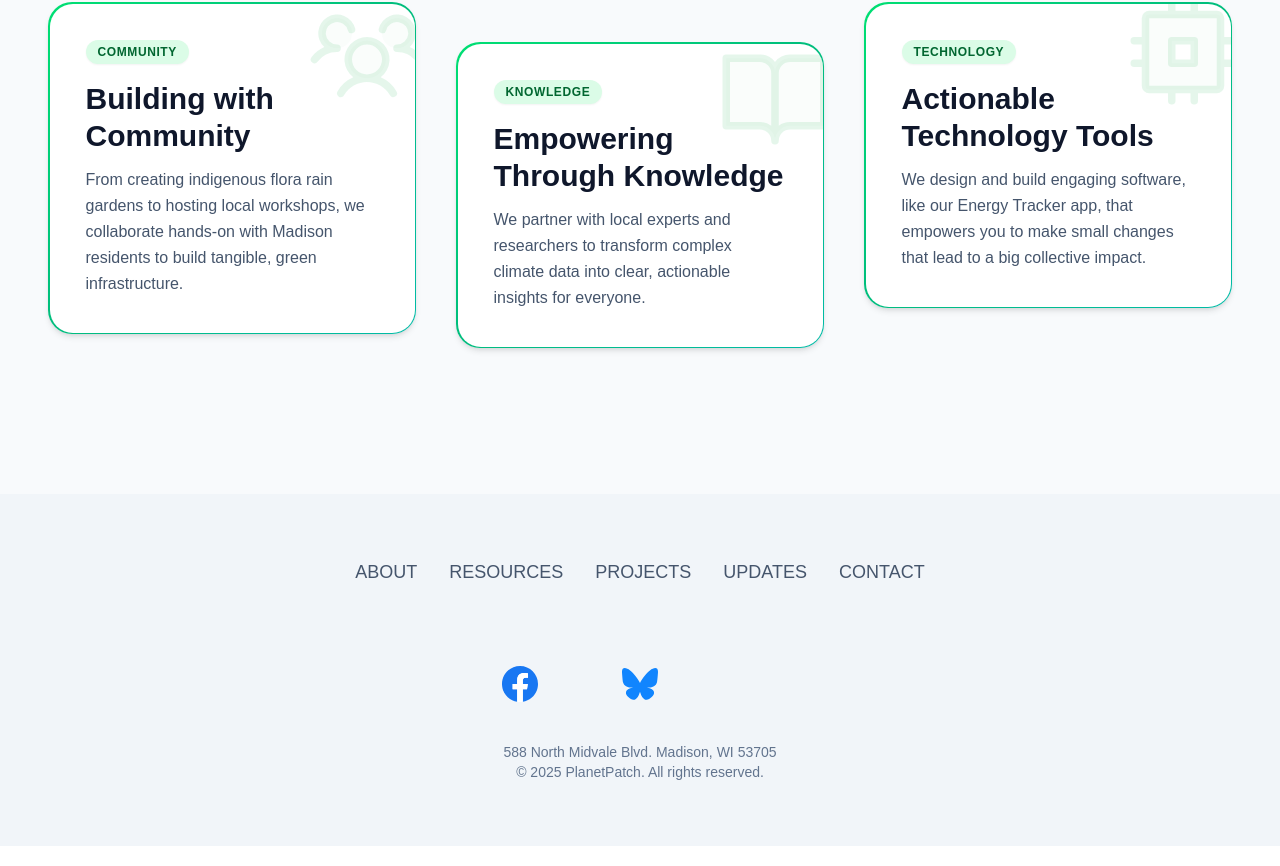
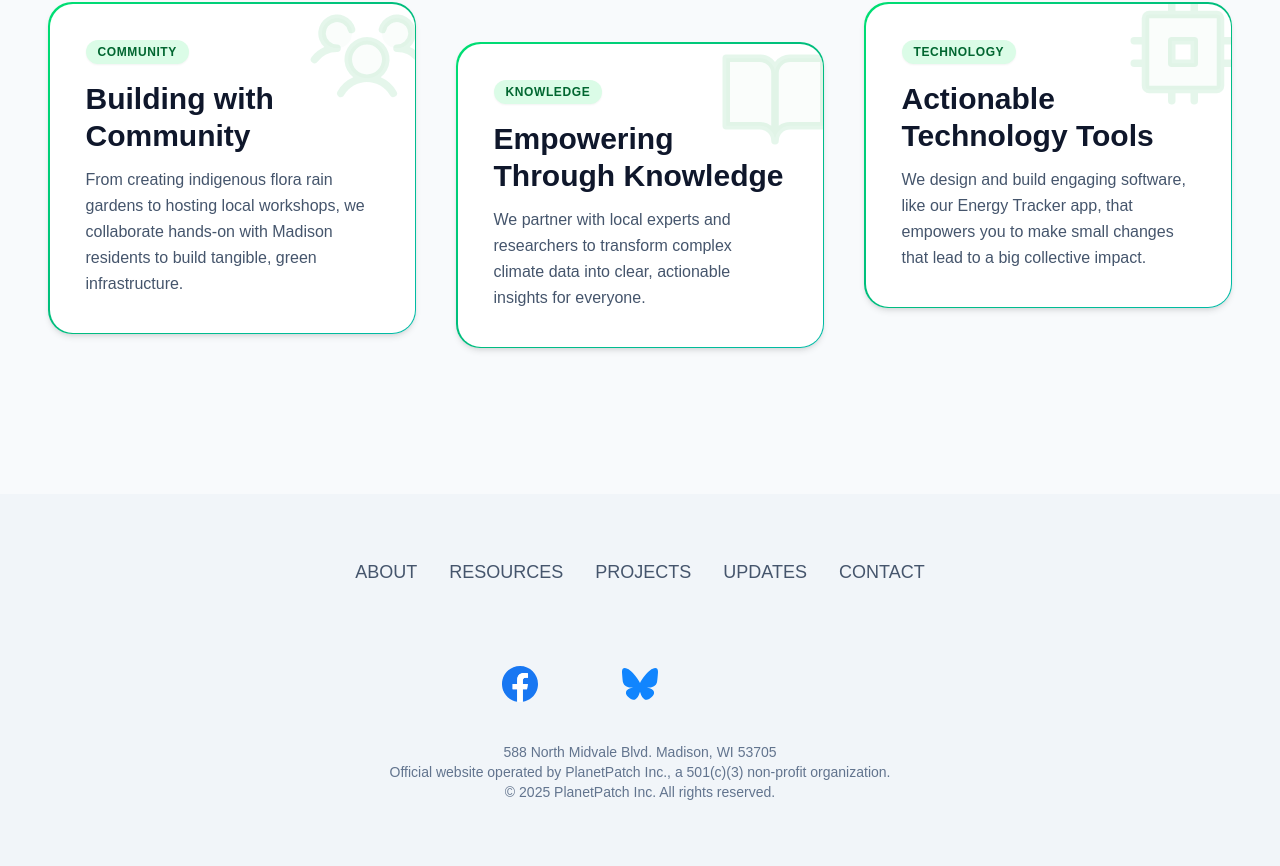
Before and after one commit to planetpatch/planetpatch_website, a Next.js app: page / in a window 1280 px wide. Shown: the part 1342-2208 px from the top of the page. Built offline with nearby package versions, Linux system fonts and the light colour scheme; some icons are missing; a web font is replaced by a local one.

Commit message:
update to make official affiliation statement

```diff
--- a/src/components/Footer.tsx
+++ b/src/components/Footer.tsx
@@ -78,7 +78,8 @@ const Footer = () => {
         <div className="text-center">
           <p className="text-sm text-slate-500 dark:text-slate-400"> 588 North Midvale Blvd. Madison, WI 53705 </p>
           <p className="text-sm text-slate-500 dark:text-slate-400">
-            &copy; {new Date().getFullYear()} PlanetPatch. All rights reserved.
+            Official website operated by PlanetPatch Inc., a 501(c)(3) non-profit organization. <br />
+            &copy; {new Date().getFullYear()} PlanetPatch Inc. All rights reserved.
           </p>
         </div>
       </div>
```
